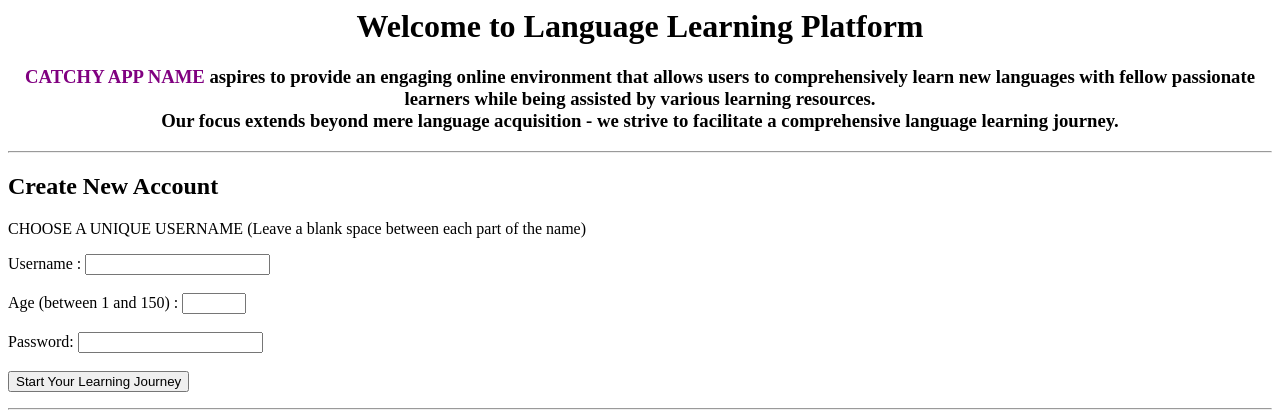
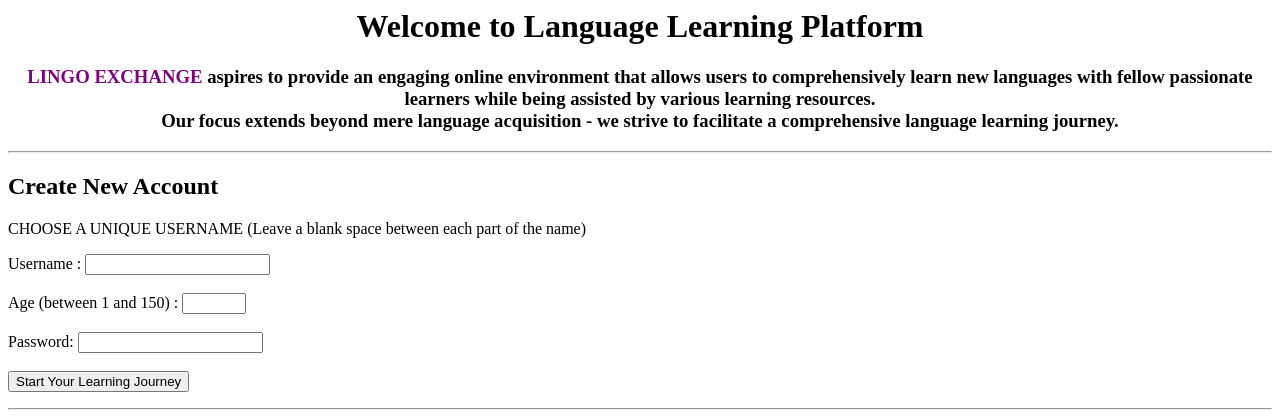
Before and after one commit to sohbatSandhu/Lingo-Exchange, a PHP site: page /welcome.php in a window 1280 px wide. Shown: the top 420 px of the page. Run offline with PHP 8.4, Linux system fonts and the light colour scheme.

Commit message:
Update welcome.php

```diff
--- a/code/welcome.php
+++ b/code/welcome.php
@@ -52,7 +52,7 @@ $show_debug_alert_messages = False; // show which methods are being triggered (s
 
 	<h1 style="text-align:center">Welcome to Language Learning Platform</h1>
 	<h3 style="text-align:center">
-		<font color="purple">CATCHY APP NAME</font> aspires to provide an engaging online environment that allows users to comprehensively learn new languages with fellow passionate learners while being assisted by various learning resources.
+		<font color="purple">LINGO EXCHANGE</font> aspires to provide an engaging online environment that allows users to comprehensively learn new languages with fellow passionate learners while being assisted by various learning resources.
 		<br>
 		Our focus extends beyond mere language acquisition - we strive to facilitate a comprehensive language learning journey.
 	</h3>
```
